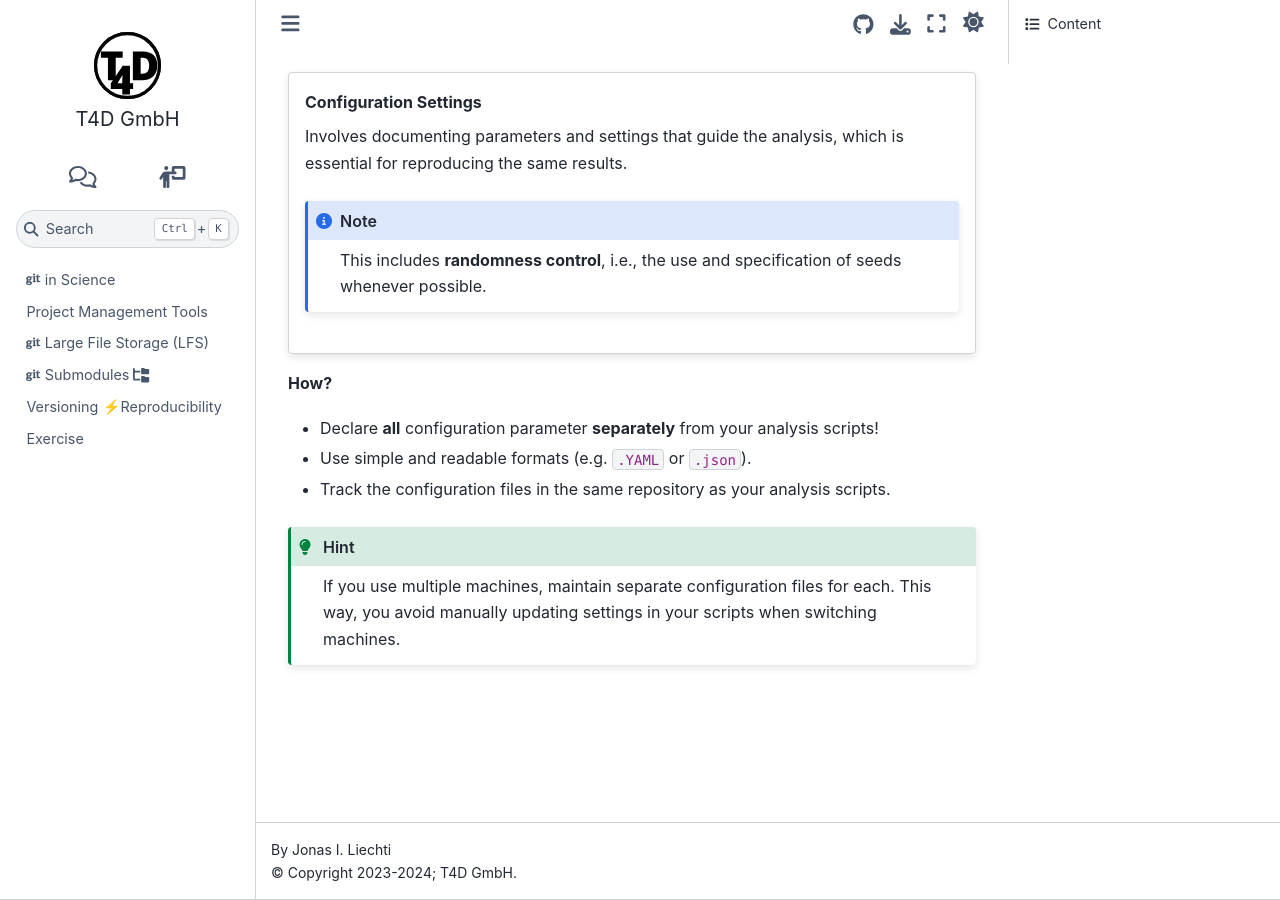
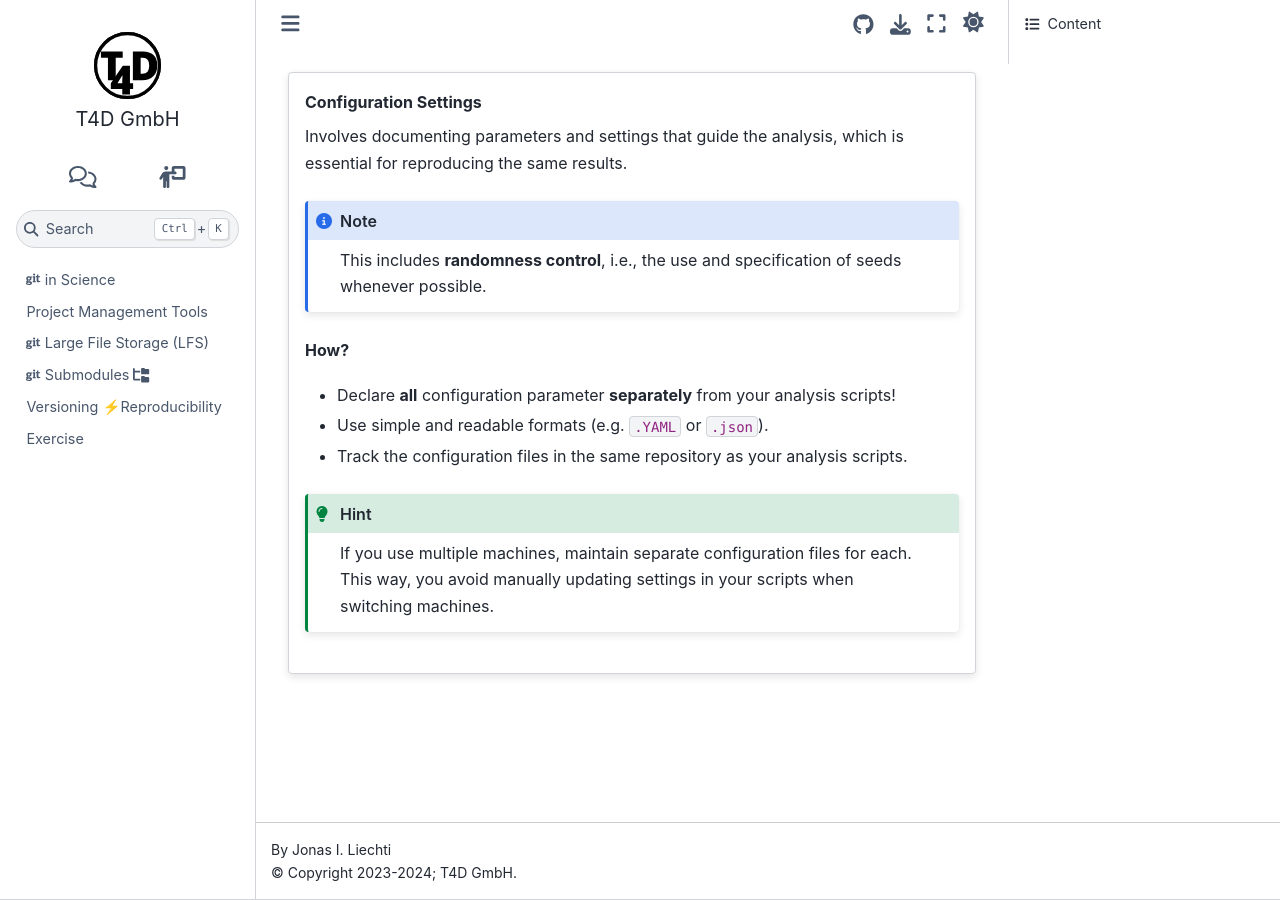
Before and after one commit to t4d-gmbh/git-and-science, a Sphinx documentation site: the page built from source/content/versioning_vs_reproducibility/reproduce/config_settings.md, in a window 1280 px wide. Built offline with Sphinx 7.4.7 and the Sphinx Book theme 1.1.4, drawn with Linux system fonts in a browser that asks for light colours; the version number could not be read and is left out.

Commit message:
fixed formatting in configuration settings documentation

````diff
--- a/source/content/versioning_vs_reproducibility/reproduce/config_settings.md
+++ b/source/content/versioning_vs_reproducibility/reproduce/config_settings.md
@@ -1,9 +1,9 @@
 {% if slide %}####{%else%}:::{card}{%endif%} Configuration Settings
 Involves documenting parameters and settings that guide the analysis, which is essential for reproducing the same results.
 
-:::{note}
+```{note}
 This includes **randomness control**, i.e., the use and specification of seeds whenever possible.
-:::
+```
 
 **How?**
 
@@ -11,8 +11,8 @@ This includes **randomness control**, i.e., the use and specification of seeds w
 - Use simple and readable formats (e.g. `.YAML` or `.json`).
 - Track the configuration files in the same repository as your analysis scripts.
 
-:::{hint}
+```{hint}
 If you use multiple machines, maintain separate configuration files for each.
 This way, you avoid manually updating settings in your scripts when switching machines.
-:::
+```
 {%if page %}:::{%endif%}
````
